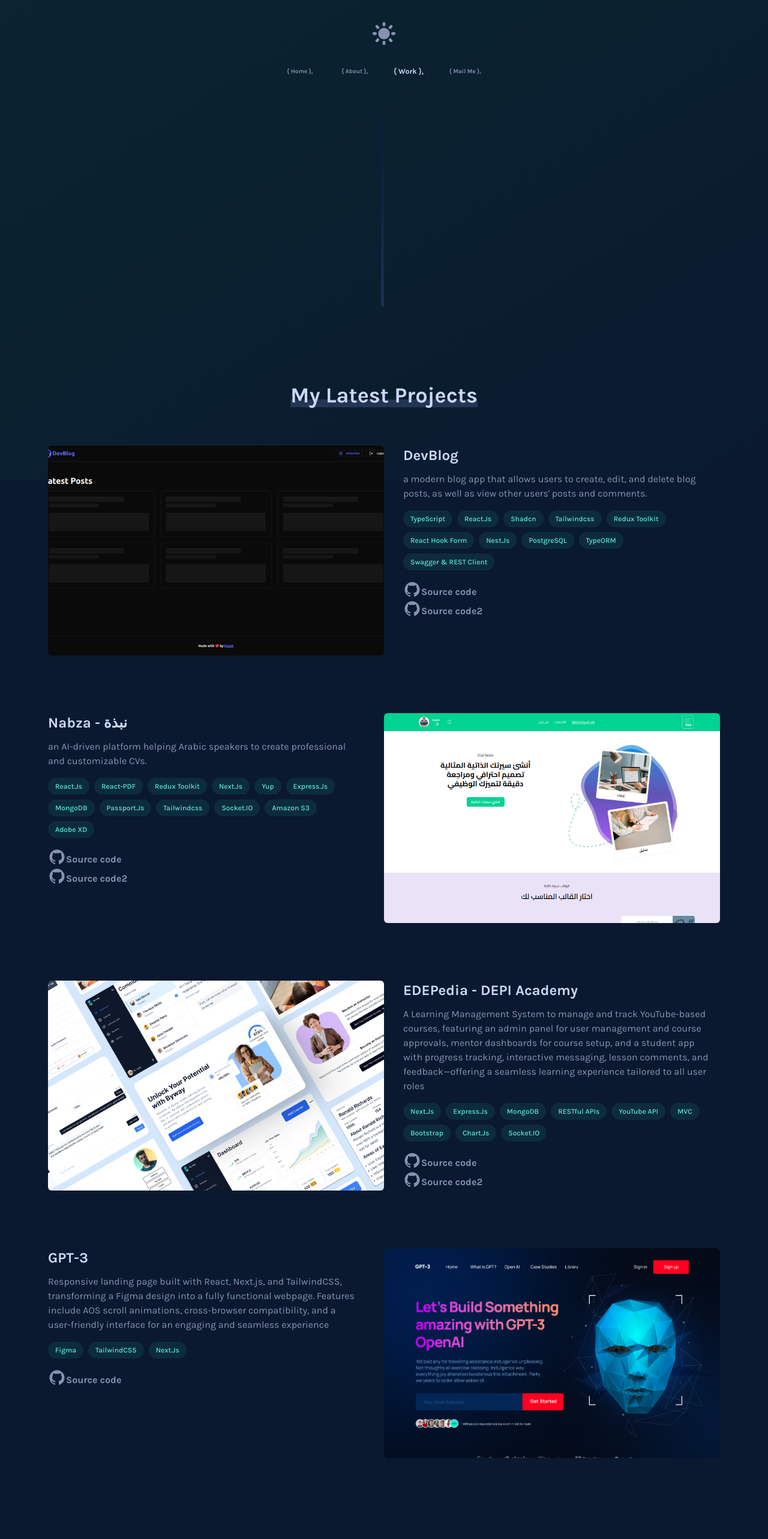
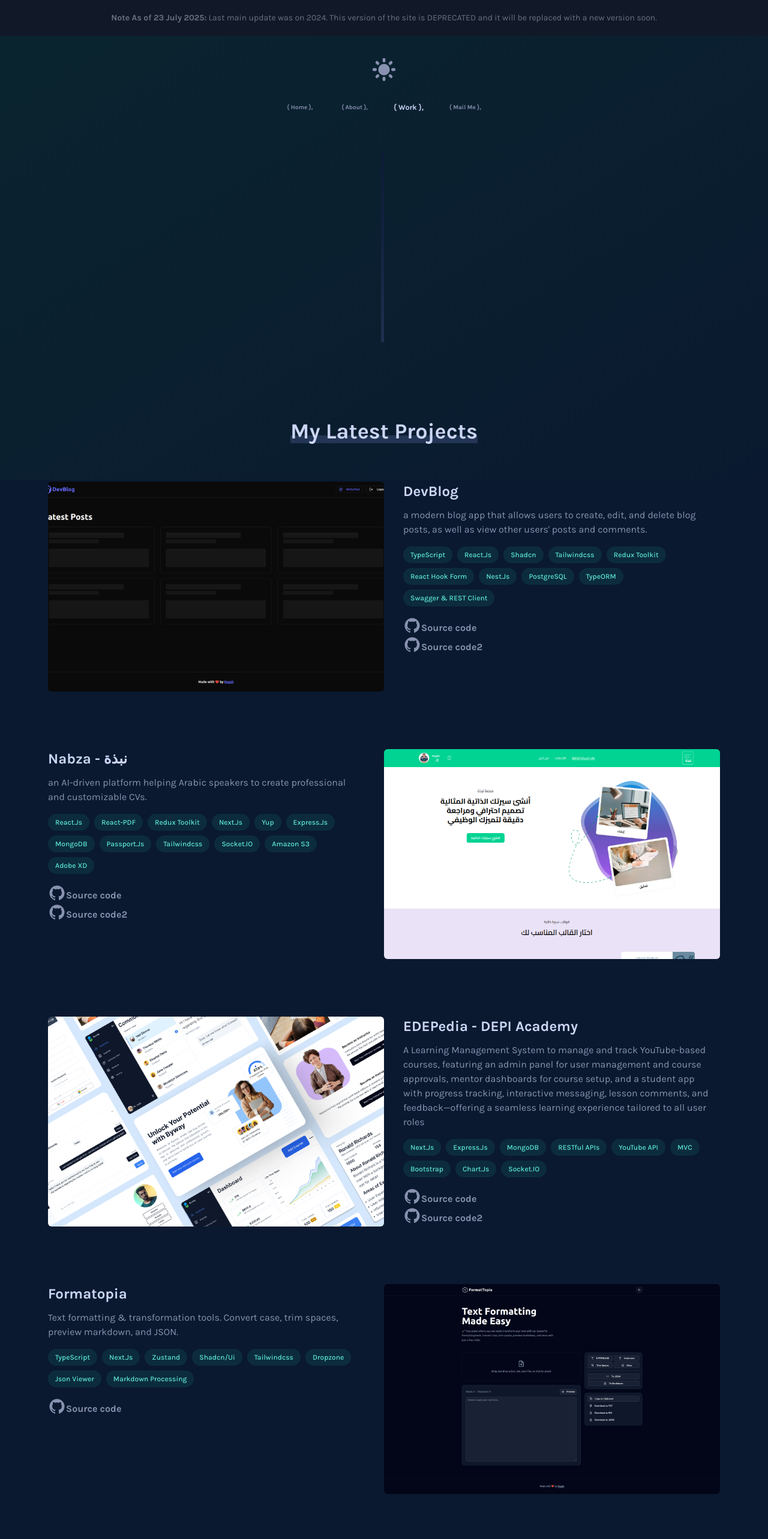
Before and after one commit to ragab0/ragab-portfolio, a Next.js app: page /work in a window 1280 px wide. Shown: the top 2566 px of the page at 60% size. Built offline with nearby package versions, Linux system fonts and the light colour scheme.

Commit message:
Added the deprecated note + the formatopia project

```diff
--- a/app/layout.js
+++ b/app/layout.js
@@ -24,6 +24,11 @@
     <html lang="en">
       <body className={`${mainFont.variable}`}>
         <div className="relative">
+          <div className="text-center text-sm text-gray-500 bg-gray-900 py-5">
+            <strong>Note As of 23 July 2025:</strong> Last main update was on
+            2024. This version of the site is DEPRECATED and it will be replaced
+            with a new version soon.
+          </div>
           <main className="relative min-h-screen px-4 mx-auto pb-32 max-w-6xl">
             <Cursor />
             <Navbar />
--- a/assets/data/projectsApi.js
+++ b/assets/data/projectsApi.js
@@ -1,3 +1,4 @@
+import Formatopia from "@/assets/imgs/projects/format_topia/format_topia.png";
 import DevBlog from "@/assets/imgs/projects/dev_blog/dev_blog1.png";
 import Nabza from "@/assets/imgs/projects/Nabza/home1.png";
 import EdepediaPreview from "@/assets/imgs/projects/EDEPedia/EDEPedia-preview.png";
@@ -95,6 +96,26 @@
       "Bootstrap",
       "Chart.js",
       "Socket.IO",
+    ],
+  },
+
+  {
+    name: "Formatopia",
+    srcImg: Formatopia,
+    link: "https://format-topia.vercel.app/",
+    gitLinks: ["https://github.com/ragab0/format-topia"],
+    description: `
+      Text formatting & transformation tools. Convert case, trim spaces, preview markdown, and JSON.
+    `,
+    coreSkills: [
+      "TypeScript",
+      "Next.js",
+      "Zustand",
+      "Shadcn/ui",
+      "Tailwindcss",
+      "Dropzone",
+      "Json Viewer",
+      "Markdown Processing",
     ],
   },
 
```
Also changed, not shown: assets/imgs/projects/format_topia/format_topia.png (added).
